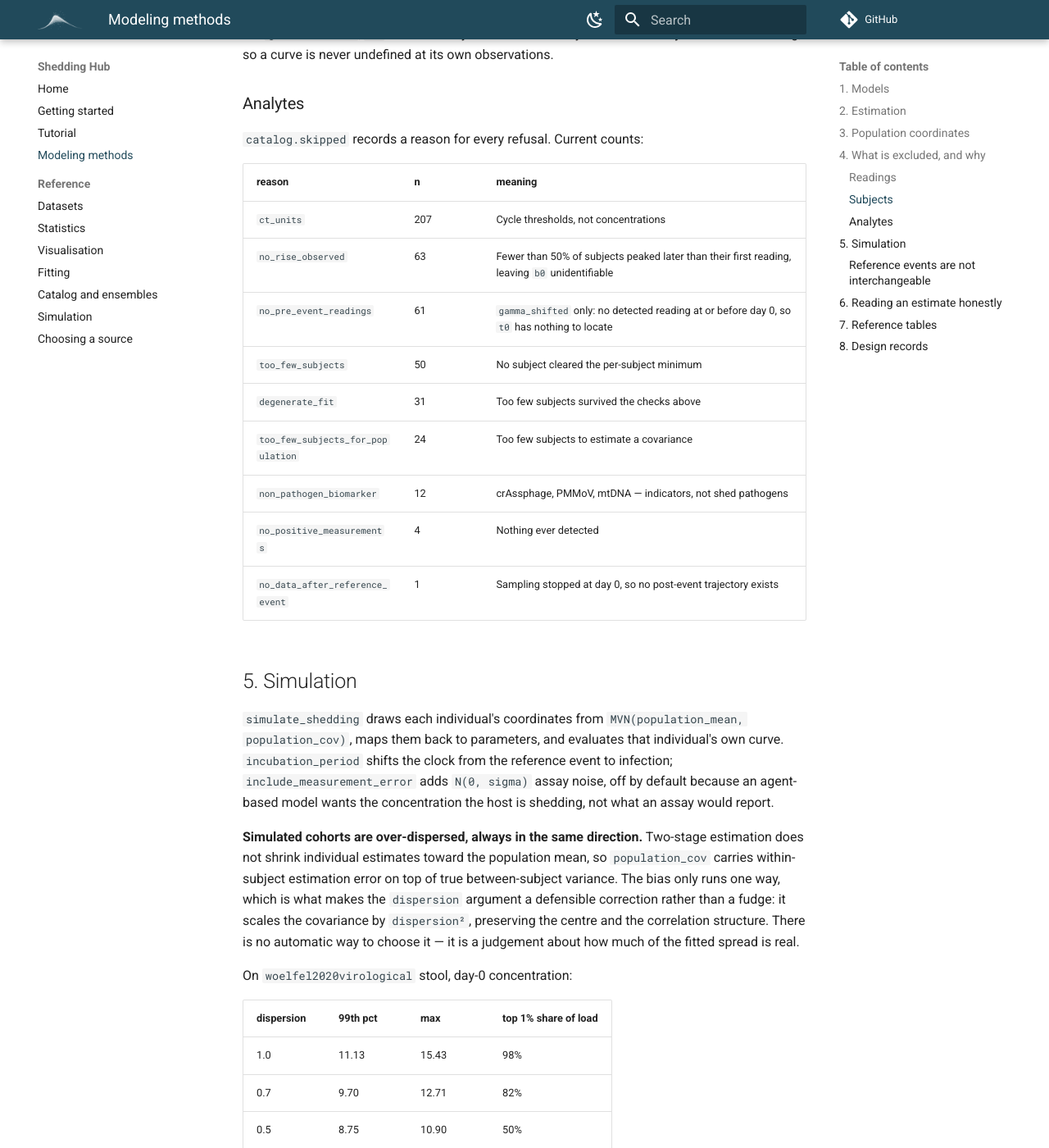
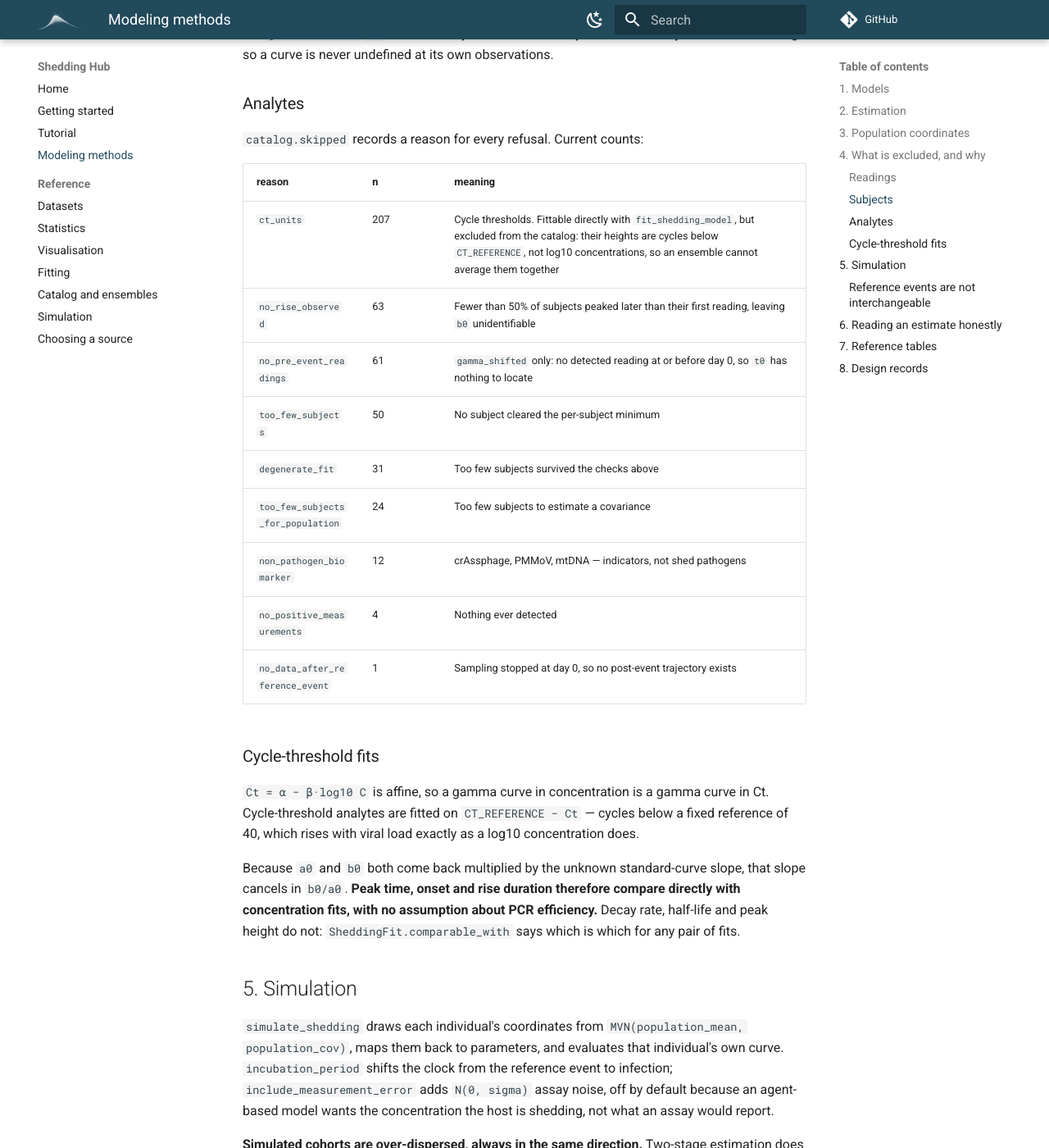
Before and after one commit to shedding-hub/shedding-hub, an MkDocs documentation site: the page built from docs/modeling-methods.md, in a window 1280 px wide and 1400 px high, scrolled down 3424 px. Shown: the whole window at 82% size. Built offline with MkDocs 1.6.1 and Material for MkDocs 9.7.7, drawn with Linux system fonts in a browser that asks for light colours; comment, search, counter and statistics services are not loaded.

Commit message:
docs: describe cycle-threshold fitting and its comparability limits

```diff
--- a/docs/modeling-methods.md
+++ b/docs/modeling-methods.md
@@ -137,7 +137,7 @@ earliest reading, so a curve is never undefined at its own observations.
 
 | reason | n | meaning |
 |---|---|---|
-| `ct_units` | 207 | Cycle thresholds, not concentrations |
+| `ct_units` | 207 | Cycle thresholds. Fittable directly with `fit_shedding_model`, but excluded from the catalog: their heights are cycles below `CT_REFERENCE`, not log10 concentrations, so an ensemble cannot average them together |
 | `no_rise_observed` | 63 | Fewer than 50% of subjects peaked later than their first reading, leaving `b0` unidentifiable |
 | `no_pre_event_readings` | 61 | `gamma_shifted` only: no detected reading at or before day 0, so `t0` has nothing to locate |
 | `too_few_subjects` | 50 | No subject cleared the per-subject minimum |
@@ -146,6 +146,19 @@ earliest reading, so a curve is never undefined at its own observations.
 | `non_pathogen_biomarker` | 12 | crAssphage, PMMoV, mtDNA — indicators, not shed pathogens |
 | `no_positive_measurements` | 4 | Nothing ever detected |
 | `no_data_after_reference_event` | 1 | Sampling stopped at day 0, so no post-event trajectory exists |
+
+### Cycle-threshold fits
+
+`Ct = α − β·log10 C` is affine, so a gamma curve in concentration is a gamma
+curve in Ct. Cycle-threshold analytes are fitted on `CT_REFERENCE − Ct` —
+cycles below a fixed reference of 40, which rises with viral load exactly as a
+log10 concentration does.
+
+Because `a0` and `b0` both come back multiplied by the unknown standard-curve
+slope, that slope cancels in `b0/a0`. **Peak time, onset and rise duration
+therefore compare directly with concentration fits, with no assumption about
+PCR efficiency.** Decay rate, half-life and peak height do not:
+`SheddingFit.comparable_with` says which is which for any pair of fits.
 
 ## 5. Simulation
 
```
Also changed, not shown: 5 other files.
